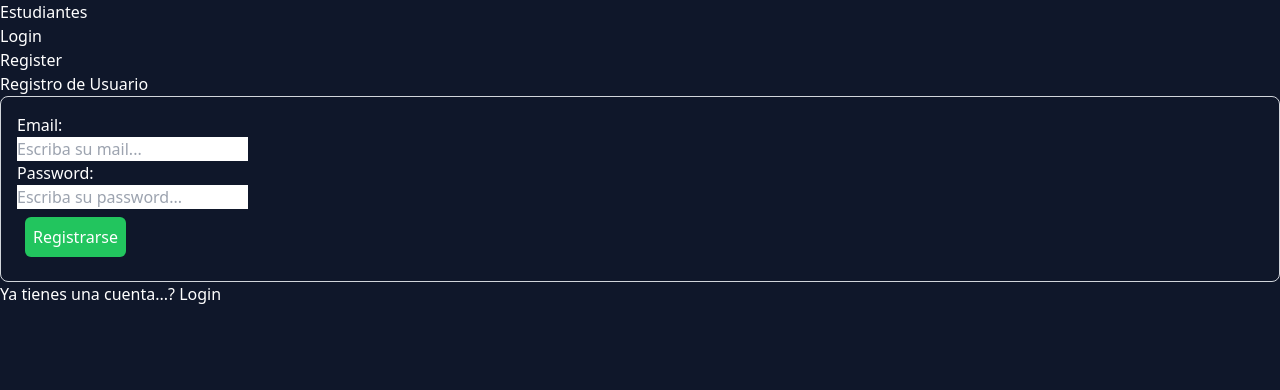
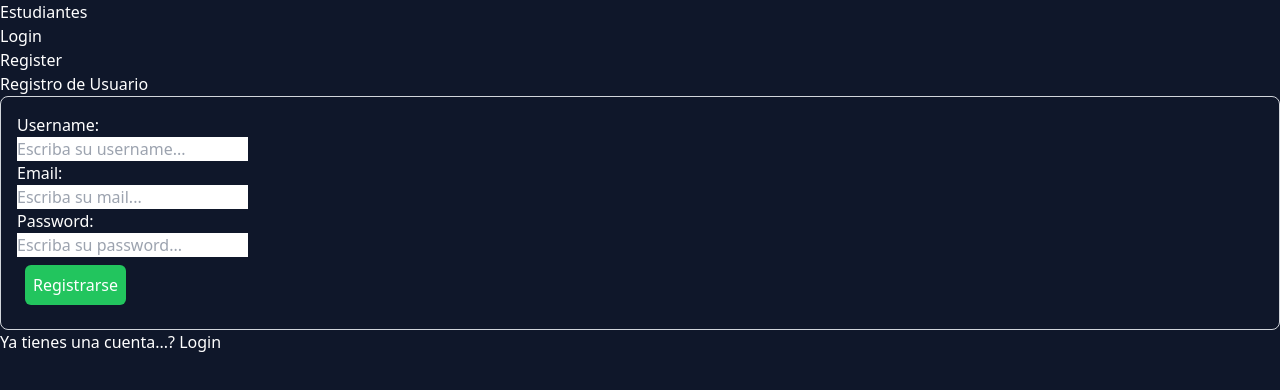
Before and after one commit to Adviro22/TEST_4_POO_CORREGIDO, a React (Vite) app in the folder front-end/: page /register in a window 1280 px wide. Shown: the top 390 px of the page. Built offline with nearby package versions, Linux system fonts and the light colour scheme.

Commit message:
Correción de Register

```diff
--- a/front-end/src/pages/Register.jsx
+++ b/front-end/src/pages/Register.jsx
@@ -1,62 +1,106 @@
-//import { useAuth } from "../context/authContext";
 import { Link, useNavigate } from "react-router-dom";
 import { useForm } from "react-hook-form";
 import { useEffect } from "react";
 import { registerRequest } from "../services/auth";
 import { useAuth } from "../context/AuthContext";
-// import { zodResolver } from "@hookform/resolvers/zod";
-// import { Card, Message, Button, Input, Label } from "../components/ui";
-// import { loginSchema } from "../schemas/auth";
 
 export default function Register() {
-  const {register,handleSubmit,formState: { errors }} = useForm();
-  const {register:registerUser,isAuthenticated,errors:registerErrors} = useAuth()
-  const navigate = useNavigate()
+  const {
+    register,
+    handleSubmit,
+    formState: { errors },
+  } = useForm();
+  const {
+    register: registerUser,
+    isAuthenticated,
+    errors: registerErrors,
+  } = useAuth();
+  const navigate = useNavigate();
 
-  useEffect(()=>{
+  useEffect(() => {
     if (isAuthenticated) navigate("/students");
-  },[isAuthenticated])
+  }, [isAuthenticated]);
 
-  const submitRegister = handleSubmit( (body) => {
-    registerUser(body)
+  const submitRegister = handleSubmit((body) => {
+    registerUser(body);
   });
 
   return (
     <div className="flex items-center justify-center h-[calc(100vh-100px)]">
-       <div className="bg-white max-w-md w-full p-10 rounded-md">
+      <div className="bg-white max-w-md w-full p-10 rounded-md">
         <ul className="bg-red-700 text-white rounded-md text-center">
           {registerErrors.map((error, i) => (
             <li key={i}>{error}</li>
           ))}
         </ul>
-        <h2 className="text-2xl font-bold text-violet-800 uppercase text-center">Registro de Usuario</h2>
+        <h2 className="text-2xl font-bold text-violet-800 uppercase text-center">
+          Registro de Usuario
+        </h2>
         <form onSubmit={submitRegister} className="bg-violet-300">
-          <label htmlFor="email:" className="text-md block my-1 text-black">Email:</label>
-          <input className="w-full bg-white px-4 py-2 rounded-md text-black"
+          <label htmlFor="username:" className="text-md block my-1 text-black">
+            Username:
+          </label>
+          <input
+            className="w-full bg-white px-4 py-2 rounded-md text-black"
+            type="text"
+            name="username"
+            placeholder="Escriba su username..."
+            {...register("username", {
+              required: { value: true, message: "Mail es requerido" },
+            })}
+          />
+          {errors.username && (
+            <p className="text-red-500 font-semibold">{errors.username.message}</p>
+          )}
+
+          <label htmlFor="email:" className="text-md block my-1 text-black">
+            Email:
+          </label>
+          <input
+            className="w-full bg-white px-4 py-2 rounded-md text-black"
             type="email"
             name="email"
             placeholder="Escriba su mail..."
-            {...register("email", { required: {value:true,message:"Mail es requerido"} })}
+            {...register("email", {
+              required: { value: true, message: "Mail es requerido" },
+            })}
           />
-          {errors.email && (<p className="text-red-500 font-semibold">{errors.email.message}</p>)}
-          <label htmlFor="password" className="text-md block my-1 text-black">Password:</label>
-          <input className="w-full bg-white px-4 py-2 rounded-md text-black"
+          {errors.email && (
+            <p className="text-red-500 font-semibold">{errors.email.message}</p>
+          )}
+          <label htmlFor="password" className="text-md block my-1 text-black">
+            Password:
+          </label>
+          <input
+            className="w-full bg-white px-4 py-2 rounded-md text-black"
             type="password"
             name="password"
             placeholder="Escriba su password..."
-            {...register("password", { required: {value:true,message:"Password es requerido"} })}
+            {...register("password", {
+              required: { value: true, message: "Password es requerido" },
+            })}
           />
-           {errors.password && (<p className="text-red-500 font-semibold">{errors.password.message}</p>)}
+          {errors.password && (
+            <p className="text-red-500 font-semibold">
+              {errors.password.message}
+            </p>
+          )}
 
-          <button type="submit"
-                  className="bg-indigo-500 px-4 py-1 rounded-md my-2">Registrarse
+          <button
+            type="submit"
+            className="bg-indigo-500 px-4 py-1 rounded-md my-2"
+          >
+            Registrarse
           </button>
         </form>
 
         <p className="flex gap-x-2 justify-between text-violet-700">
-          Ya tienes una cuenta...? <Link to="/login" className="text-sky-500 font-bold">Login</Link>
+          Ya tienes una cuenta...?{" "}
+          <Link to="/login" className="text-sky-500 font-bold">
+            Login
+          </Link>
         </p>
-       </div>
+      </div>
     </div>
   );
 }
```
